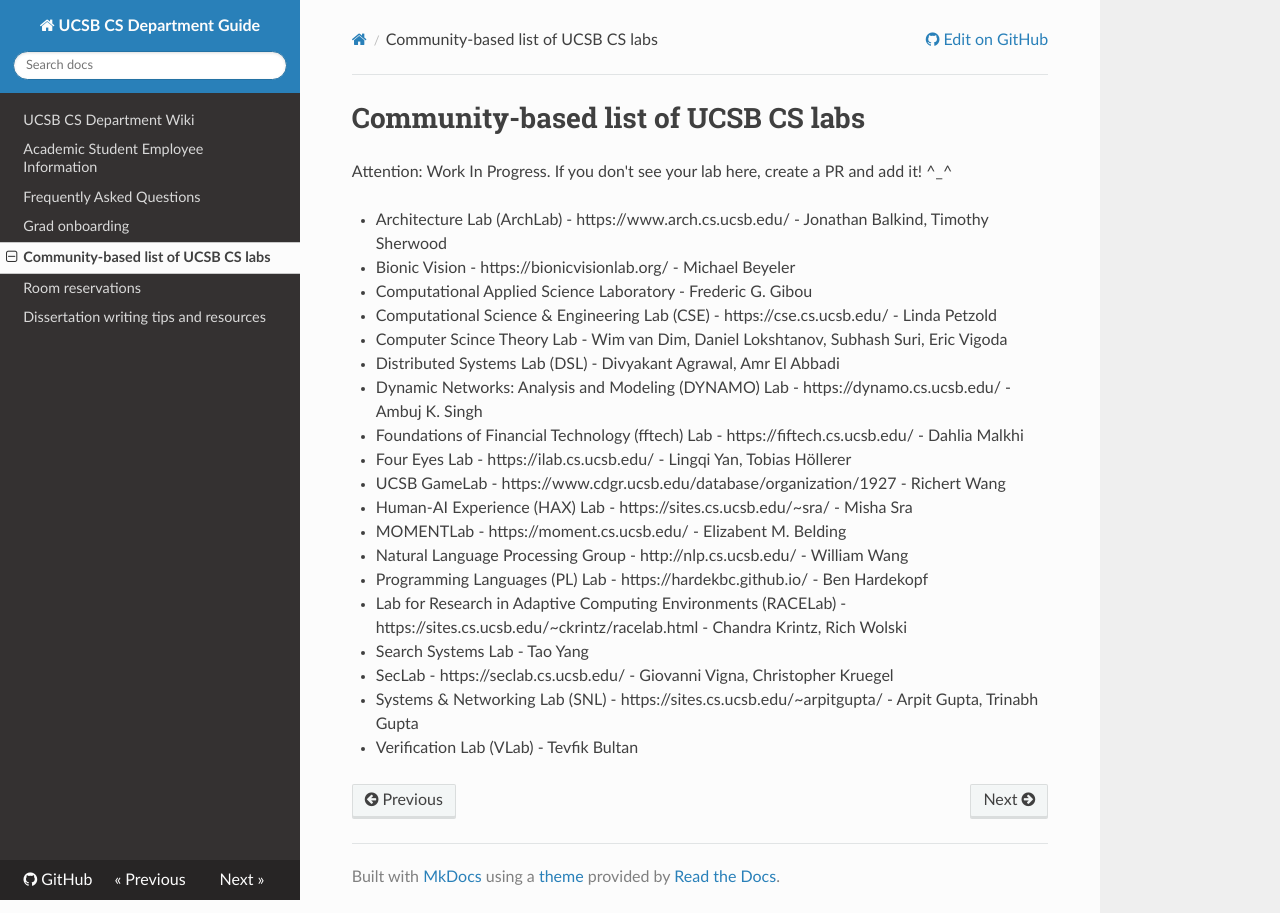
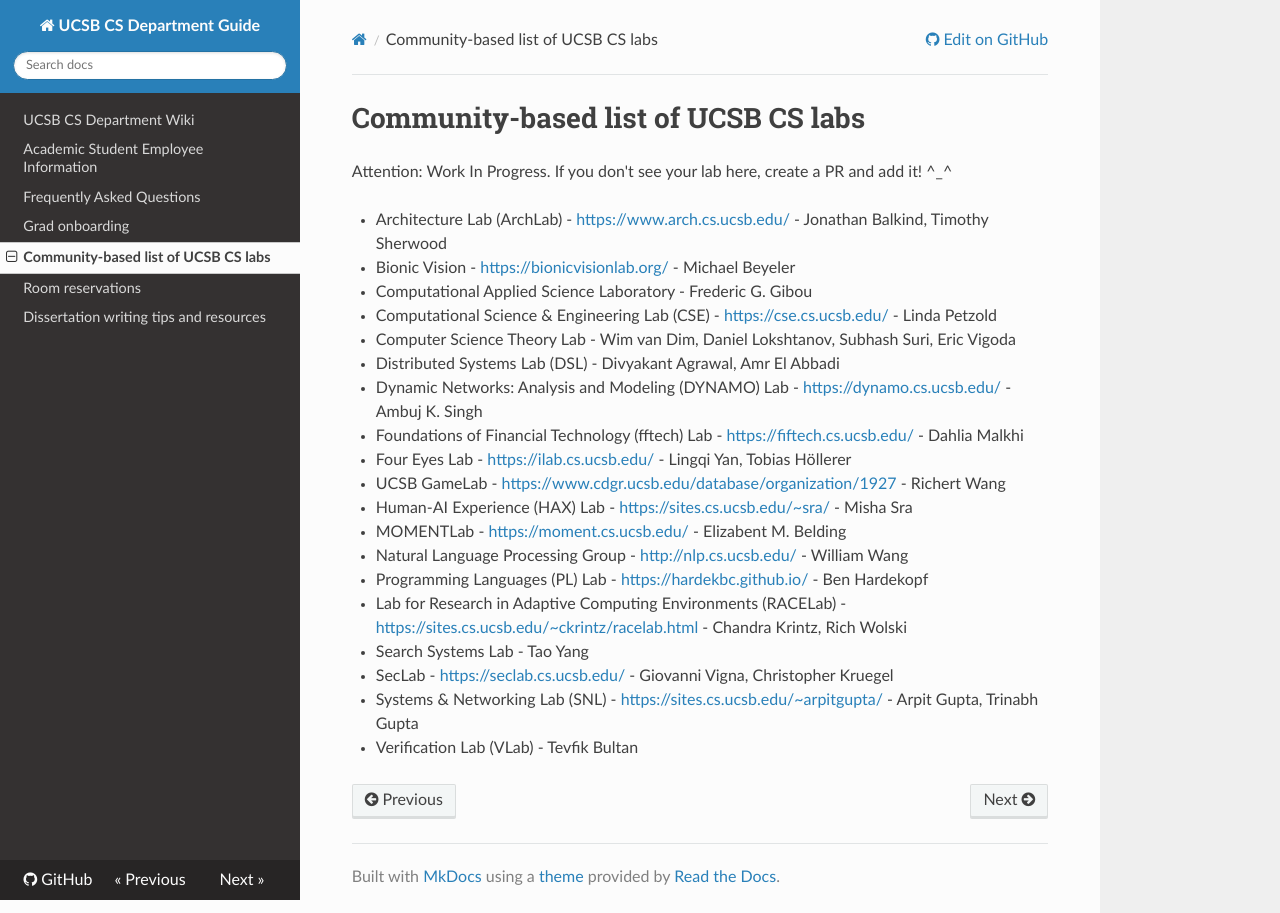
Before and after one commit to UCSB-CompSci-Grads/ucsb-compsci-grads.github.io, an MkDocs documentation site: the page built from wiki/labs.md, in a window 1280 px wide. Built offline with MkDocs 1.6.1, drawn with Linux system fonts in a browser that asks for light colours; nearby versions of some CDN libraries.

Commit message:
Update labs.md

```diff
--- a/wiki/labs.md
+++ b/wiki/labs.md
@@ -2,22 +2,22 @@
 
 Attention: Work In Progress. If you don't see your lab here, create a PR and add it! ^_^
 
-- Architecture Lab (ArchLab) - https://www.arch.cs.ucsb.edu/ - Jonathan Balkind, Timothy Sherwood
-- Bionic Vision - https://bionicvisionlab.org/ - Michael Beyeler
+- Architecture Lab (ArchLab) - [https://www.arch.cs.ucsb.edu/](https://www.arch.cs.ucsb.edu/) - Jonathan Balkind, Timothy Sherwood
+- Bionic Vision - [https://bionicvisionlab.org/](https://bionicvisionlab.org/) - Michael Beyeler
 - Computational Applied Science Laboratory - Frederic G. Gibou
-- Computational Science & Engineering Lab (CSE) - https://cse.cs.ucsb.edu/ - Linda Petzold
-- Computer Scince Theory Lab - Wim van Dim, Daniel Lokshtanov, Subhash Suri, Eric Vigoda
+- Computational Science & Engineering Lab (CSE) - [https://cse.cs.ucsb.edu/](https://cse.cs.ucsb.edu/) - Linda Petzold
+- Computer Science Theory Lab - Wim van Dim, Daniel Lokshtanov, Subhash Suri, Eric Vigoda
 - Distributed Systems Lab (DSL) - Divyakant Agrawal, Amr El Abbadi
-- Dynamic Networks: Analysis and Modeling (DYNAMO) Lab - https://dynamo.cs.ucsb.edu/ - Ambuj K. Singh
-- Foundations of Financial Technology (fftech) Lab - https://fiftech.cs.ucsb.edu/ - Dahlia Malkhi
-- Four Eyes Lab - https://ilab.cs.ucsb.edu/ - Lingqi Yan, Tobias Höllerer
-- UCSB GameLab - https://www.cdgr.ucsb.edu/database/organization/1927 - Richert Wang
-- Human-AI Experience (HAX) Lab - https://sites.cs.ucsb.edu/~sra/ - Misha Sra
-- MOMENTLab - https://moment.cs.ucsb.edu/ - Elizabent M. Belding
-- Natural Language Processing Group - http://nlp.cs.ucsb.edu/ - William Wang
-- Programming Languages (PL) Lab - https://hardekbc.github.io/ - Ben Hardekopf
-- Lab for Research in Adaptive Computing Environments (RACELab) - https://sites.cs.ucsb.edu/~ckrintz/racelab.html - Chandra Krintz, Rich Wolski
+- Dynamic Networks: Analysis and Modeling (DYNAMO) Lab - [https://dynamo.cs.ucsb.edu/](https://dynamo.cs.ucsb.edu/) - Ambuj K. Singh
+- Foundations of Financial Technology (fftech) Lab - [https://fiftech.cs.ucsb.edu/](https://fiftech.cs.ucsb.edu/) - Dahlia Malkhi
+- Four Eyes Lab - [https://ilab.cs.ucsb.edu/](https://ilab.cs.ucsb.edu/) - Lingqi Yan, Tobias Höllerer
+- UCSB GameLab - [https://www.cdgr.ucsb.edu/database/organization/1927](https://www.cdgr.ucsb.edu/database/organization/1927) - Richert Wang
+- Human-AI Experience (HAX) Lab - [https://sites.cs.ucsb.edu/~sra/](https://sites.cs.ucsb.edu/~sra/) - Misha Sra
+- MOMENTLab - [https://moment.cs.ucsb.edu/](https://moment.cs.ucsb.edu/) - Elizabent M. Belding
+- Natural Language Processing Group - [http://nlp.cs.ucsb.edu/](http://nlp.cs.ucsb.edu/) - William Wang
+- Programming Languages (PL) Lab - [https://hardekbc.github.io/](https://hardekbc.github.io/) - Ben Hardekopf
+- Lab for Research in Adaptive Computing Environments (RACELab) - [https://sites.cs.ucsb.edu/~ckrintz/racelab.html](https://sites.cs.ucsb.edu/~ckrintz/racelab.html) - Chandra Krintz, Rich Wolski
 - Search Systems Lab - Tao Yang
-- SecLab - https://seclab.cs.ucsb.edu/ - Giovanni Vigna, Christopher Kruegel
-- Systems & Networking Lab (SNL) - https://sites.cs.ucsb.edu/~arpitgupta/ - Arpit Gupta, Trinabh Gupta
+- SecLab - [https://seclab.cs.ucsb.edu/](https://seclab.cs.ucsb.edu/) - Giovanni Vigna, Christopher Kruegel
+- Systems & Networking Lab (SNL) - [https://sites.cs.ucsb.edu/~arpitgupta/](https://sites.cs.ucsb.edu/~arpitgupta/) - Arpit Gupta, Trinabh Gupta
 - Verification Lab (VLab) - Tevfik Bultan
```
